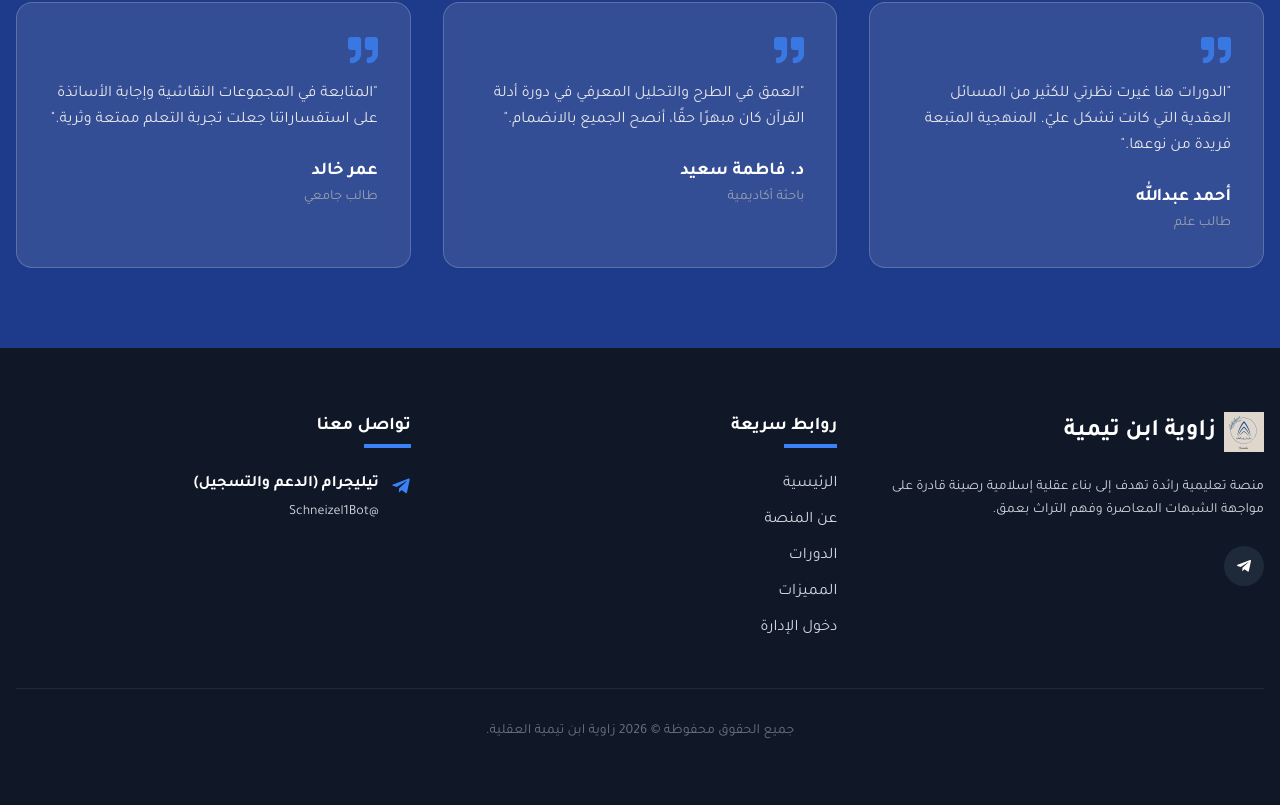
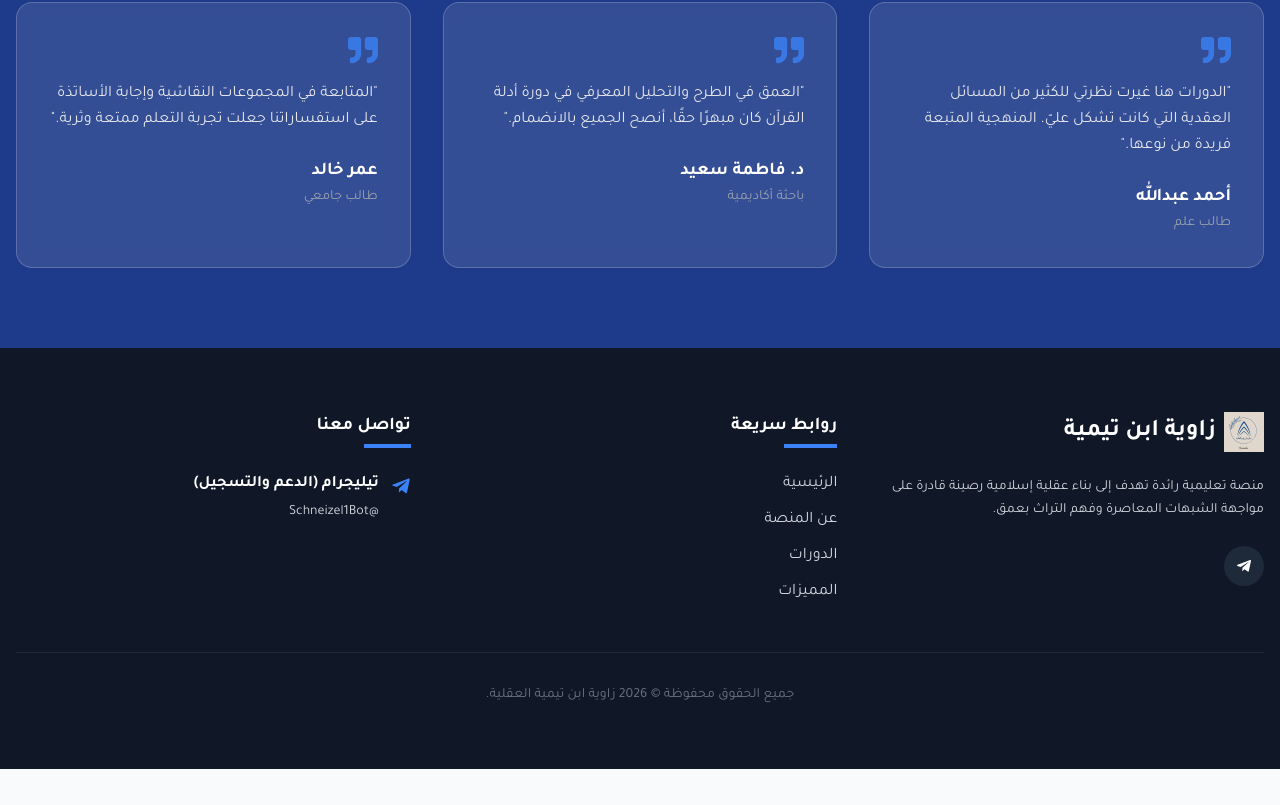
Before and after one commit to IbrahemAllithy/Ibn-Taymiyyah-Intellectual-Corner, a React (Vite) app: page / in a window 1280 px wide. Shown: the part 4404-5209 px from the top of the page. After the commit the page ends 5173 px from the top, so only its background shows below. Built offline with nearby package versions, Linux system fonts and the light colour scheme.

Commit message:
Remove admin login link from the footer

```diff
--- a/src/components/Footer.jsx
+++ b/src/components/Footer.jsx
@@ -34,7 +34,6 @@ const Footer = () => {
               <li><a href="#about" className="hover:text-secondary transition-colors">عن المنصة</a></li>
               <li><a href="#courses" className="hover:text-secondary transition-colors">الدورات</a></li>
               <li><a href="#features" className="hover:text-secondary transition-colors">المميزات</a></li>
-              <li><Link to="/admin/login" className="hover:text-secondary transition-colors">دخول الإدارة</Link></li>
             </ul>
           </div>
 
```
